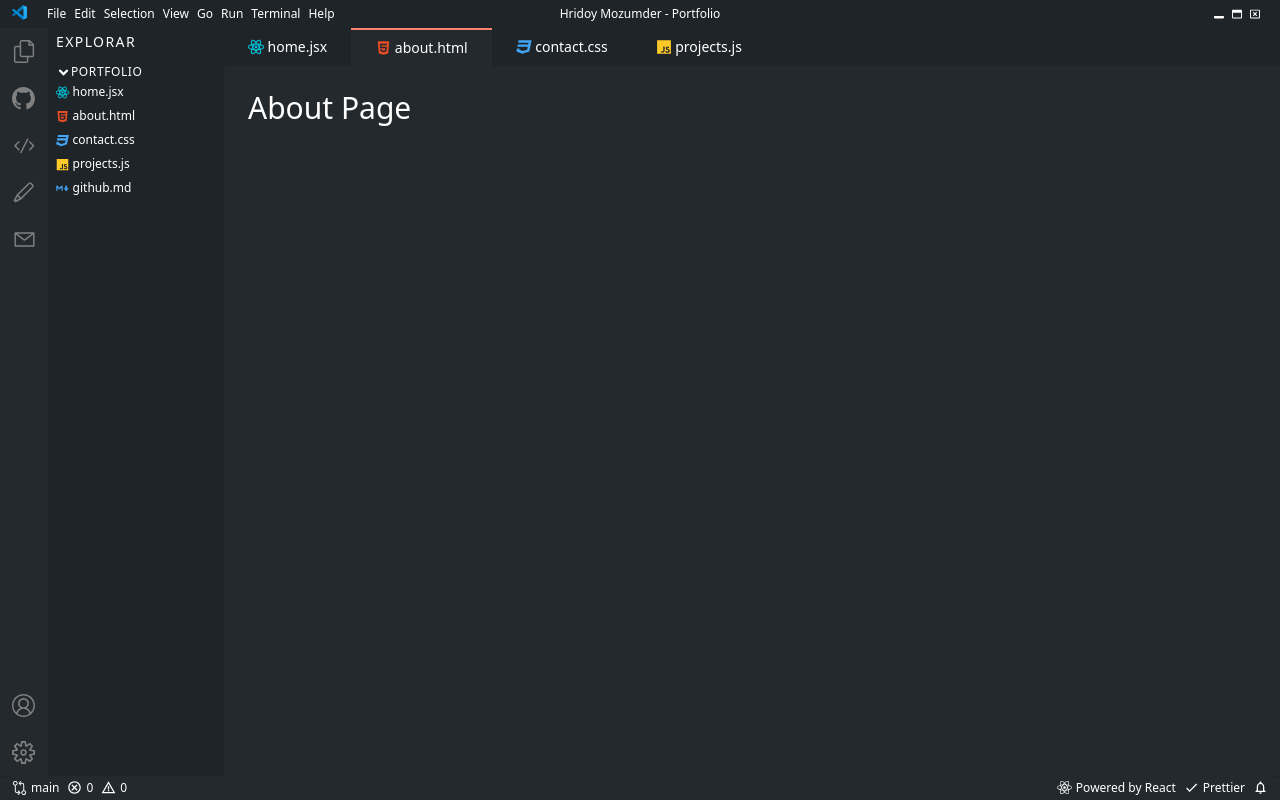
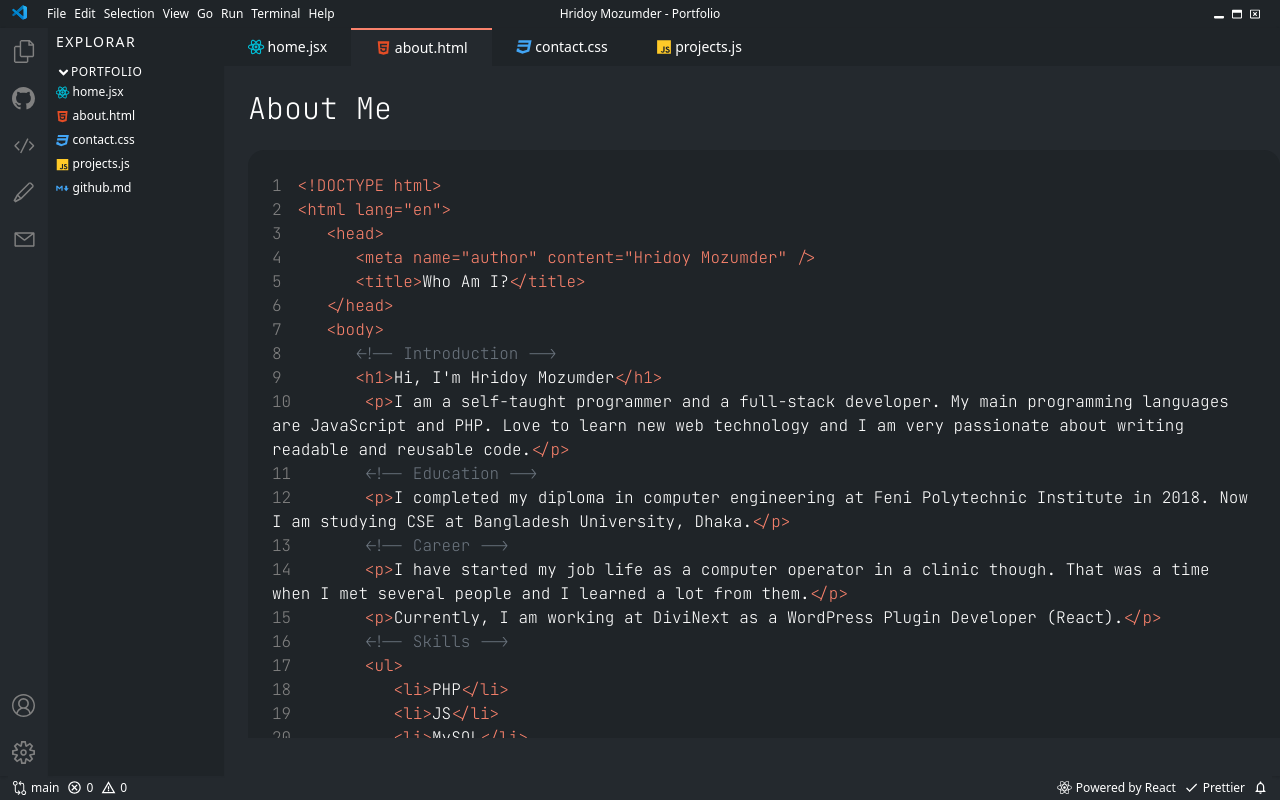
Before and after one commit to hrrarya/vscode-portfolio, a Next.js app: page /about in a window 1280 px wide. Built offline with nearby package versions, Linux system fonts and the light colour scheme.

Commit message:
Enhance About page with detailed personal introduction, skills list, and updated meta description; improve layout and styling for better presentation.

```diff
--- a/pages/about.jsx
+++ b/pages/about.jsx
@@ -1,16 +1,166 @@
 import Head from "next/head";
+import Link from "next/link";
+import { projects } from "../components/projects/project-data";
+
 const About = () => {
+  const skills = Array.from(
+    new Map(
+      projects
+        .flatMap((project) => project.stack.map((item) => item.name.trim()))
+        .map((name) => [name.toLowerCase(), name])
+    ).values()
+  );
+
   return (
     <>
       <Head>
         <title>About | Hridoy Mozumder</title>
         <meta
           name="description"
-          content="My about page is under consctruction."
+          content="Hridoy Mozumder is a self-taught full-stack developer skilled in JavaScript, PHP, React and WordPress plugin development."
         />
       </Head>
-      <div className="px-6 py-2 pr-0 text-white relative w-full mt-4">
-        <h1 className="text-3xl">About Page</h1>
+      <div className="projects_section px-6 sm:px-2 py-2 pr-0 text-white relative w-full mt-4 overflow-y-auto">
+        <h1 className="text-3xl sm:text-xl mb-6">About Me</h1>
+        <div className="projects_section__wrapper__item rounded-2xl p-6 sm:p-2 contact_section__right__socials sm:text-xs">
+          <p>
+            <span className="socials_color">&lt;!DOCTYPE html&gt;</span>
+          </p>
+          <p>
+            <span className="socials_color">
+              &lt;html lang=&quot;en&quot;&gt;
+            </span>
+          </p>
+          <p>
+            &nbsp;&nbsp;&nbsp;
+            <span className="socials_color">&lt;head&gt;</span>
+          </p>
+          <p>
+            &nbsp;&nbsp;&nbsp;&nbsp;&nbsp;&nbsp;
+            <span className="socials_color">
+              &lt;meta name=&quot;author&quot; content=&quot;Hridoy Mozumder&quot;
+              /&gt;
+            </span>
+          </p>
+          <p>
+            &nbsp;&nbsp;&nbsp;&nbsp;&nbsp;&nbsp;
+            <span className="socials_color">&lt;title&gt;</span>
+            Who Am I?
+            <span className="socials_color">&lt;/title&gt;</span>
+          </p>
+          <p>
+            &nbsp;&nbsp;&nbsp;
+            <span className="socials_color">&lt;/head&gt;</span>
+          </p>
+          <p>
+            &nbsp;&nbsp;&nbsp;
+            <span className="socials_color">&lt;body&gt;</span>
+          </p>
+          <p style={{ color: "#6a737d" }}>
+            &nbsp;&nbsp;&nbsp;&nbsp;&nbsp;&nbsp;&lt;!-- Introduction --&gt;
+          </p>
+          <p>
+            &nbsp;&nbsp;&nbsp;&nbsp;&nbsp;&nbsp;
+            <span className="socials_color">&lt;h1&gt;</span>
+            Hi, I&apos;m Hridoy Mozumder
+            <span className="socials_color">&lt;/h1&gt;</span>
+          </p>
+          <p>
+            &nbsp;&nbsp;&nbsp;&nbsp;&nbsp;&nbsp;
+            <span className="socials_color">&lt;p&gt;</span>I am a self-taught
+            programmer and a full-stack developer. My main programming languages
+            are JavaScript and PHP. Love to learn new web technology and I am
+            very passionate about writing readable and reusable code.
+            <span className="socials_color">&lt;/p&gt;</span>
+          </p>
+          <p style={{ color: "#6a737d" }}>
+            &nbsp;&nbsp;&nbsp;&nbsp;&nbsp;&nbsp;&lt;!-- Education --&gt;
+          </p>
+          <p>
+            &nbsp;&nbsp;&nbsp;&nbsp;&nbsp;&nbsp;
+            <span className="socials_color">&lt;p&gt;</span>I completed my
+            diploma in computer engineering at Feni Polytechnic Institute in
+            2018. Now I am studying CSE at Bangladesh University, Dhaka.
+            <span className="socials_color">&lt;/p&gt;</span>
+          </p>
+          <p style={{ color: "#6a737d" }}>
+            &nbsp;&nbsp;&nbsp;&nbsp;&nbsp;&nbsp;&lt;!-- Career --&gt;
+          </p>
+          <p>
+            &nbsp;&nbsp;&nbsp;&nbsp;&nbsp;&nbsp;
+            <span className="socials_color">&lt;p&gt;</span>I have started my
+            job life as a computer operator in a clinic though. That was a time
+            when I met several people and I learned a lot from them.
+            <span className="socials_color">&lt;/p&gt;</span>
+          </p>
+          <p>
+            &nbsp;&nbsp;&nbsp;&nbsp;&nbsp;&nbsp;
+            <span className="socials_color">&lt;p&gt;</span>Currently, I am
+            working at DiviNext as a WordPress Plugin Developer (React).
+            <span className="socials_color">&lt;/p&gt;</span>
+          </p>
+          <p style={{ color: "#6a737d" }}>
+            &nbsp;&nbsp;&nbsp;&nbsp;&nbsp;&nbsp;&lt;!-- Skills --&gt;
+          </p>
+          <p>
+            &nbsp;&nbsp;&nbsp;&nbsp;&nbsp;&nbsp;
+            <span className="socials_color">&lt;ul&gt;</span>
+          </p>
+          {skills.map((skill) => (
+            <p key={skill}>
+              &nbsp;&nbsp;&nbsp;&nbsp;&nbsp;&nbsp;&nbsp;&nbsp;&nbsp;
+              <span className="socials_color">&lt;li&gt;</span>
+              {skill}
+              <span className="socials_color">&lt;/li&gt;</span>
+            </p>
+          ))}
+          <p>
+            &nbsp;&nbsp;&nbsp;&nbsp;&nbsp;&nbsp;
+            <span className="socials_color">&lt;/ul&gt;</span>
+          </p>
+          <p style={{ color: "#6a737d" }}>
+            &nbsp;&nbsp;&nbsp;&nbsp;&nbsp;&nbsp;&lt;!-- Free Time --&gt;
+          </p>
+          <p>
+            &nbsp;&nbsp;&nbsp;&nbsp;&nbsp;&nbsp;
+            <span className="socials_color">&lt;p&gt;</span>I feel very glad to
+            teach programming stuff to others. Love to read spy-thriller,
+            programming and motivational books, and spend time with my family in
+            my free time.
+            <span className="socials_color">&lt;/p&gt;</span>
+          </p>
+          <p>
+            &nbsp;&nbsp;&nbsp;&nbsp;&nbsp;&nbsp;
+            <span className="socials_color">
+              &lt;a href=&quot;/projects&quot;&gt;
+            </span>
+            <Link href="/projects">
+              <a className="border-b-2 cursor-pointer border-pink-300">
+                check out what I&apos;ve built
+              </a>
+            </Link>
+            <span className="socials_color">&lt;/a&gt;</span>
+          </p>
+          <p>
+            &nbsp;&nbsp;&nbsp;
+            <span className="socials_color">&lt;/body&gt;</span>
+          </p>
+          <p>
+            <span className="socials_color">&lt;/html&gt;</span>
+          </p>
+        </div>
+        <div className="mt-3">
+          <Link href="/projects">
+            <a className="button_item text-white border rounded px-3 py-2 mr-2 cursor-pointer sm:text-xs">
+              View Work
+            </a>
+          </Link>
+          <Link href="/contact">
+            <a className="button_item text-white border rounded px-3 py-2 mr-2 cursor-pointer sm:text-xs">
+              Contact Me
+            </a>
+          </Link>
+        </div>
       </div>
     </>
   );
```
Also changed, not shown: .commandcode/taste/taste.md (added), 1 other file (tests, documents, lock files or other folders).
